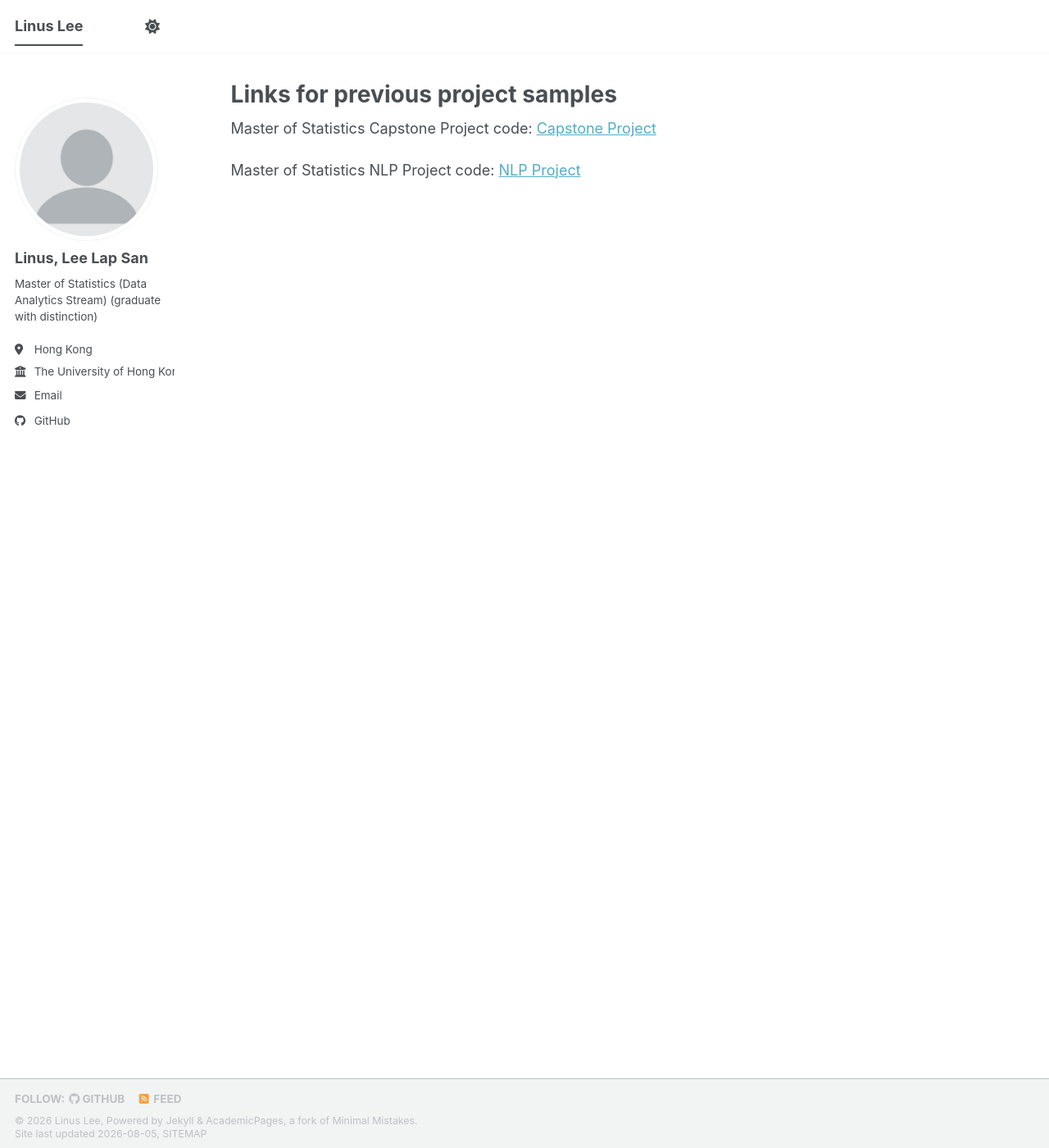
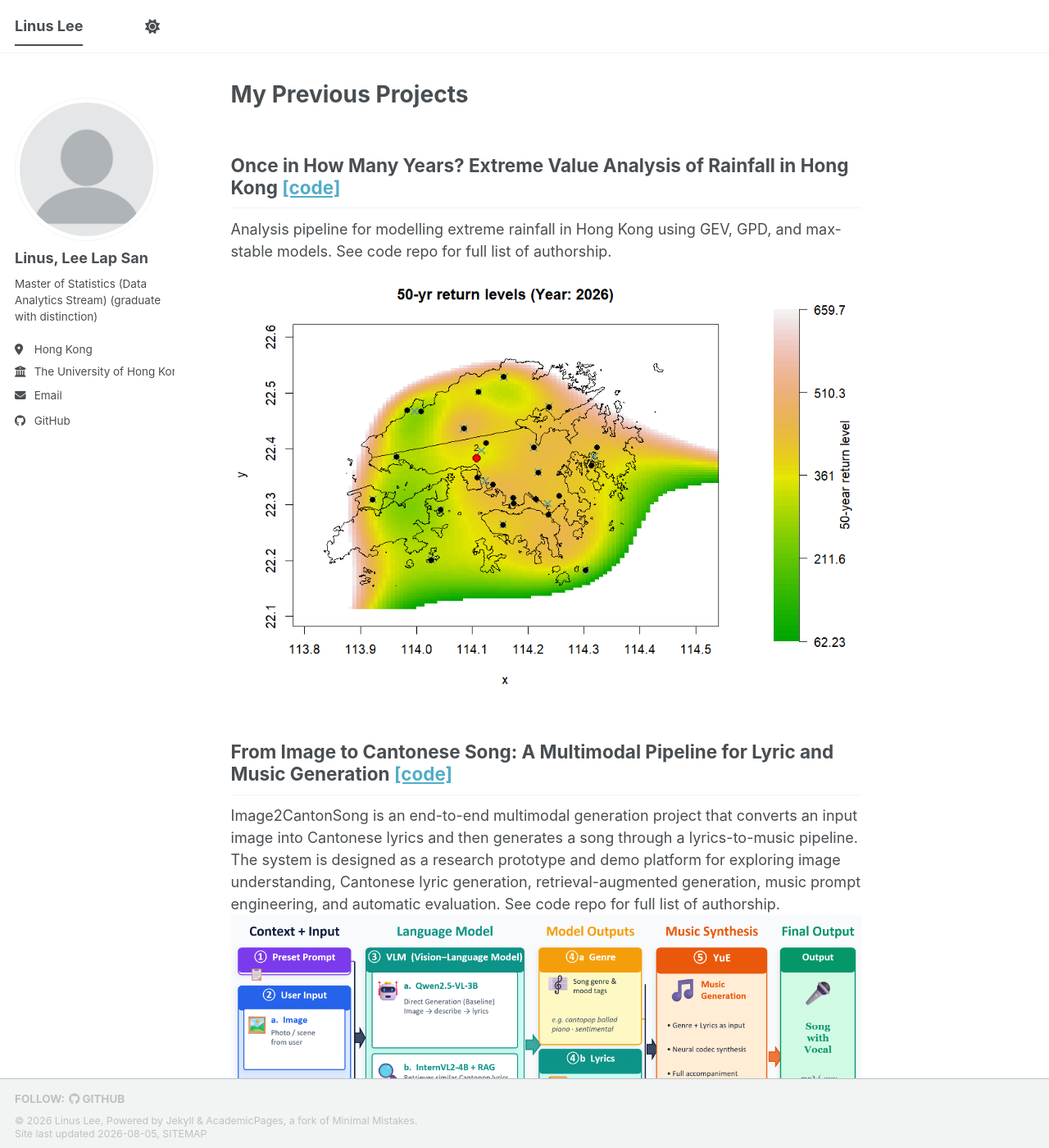
Before and after one commit to linus-lls/linus-lls.github.io, a Jekyll site: the page built from _pages/about.md, in a window 1280 px wide and 1400 px high. Shown: the whole window at 82% size. Built offline with Jekyll 4.4.1, drawn with Linux system fonts in a browser that asks for light colours; a script bundle is joined from its source files by our own code; library files that are not in the unit come from our copies.

Commit message:
Add images for projects

```diff
--- a/_config.yml
+++ b/_config.yml
@@ -125,7 +125,7 @@ staticman:
       options:
         format           : "iso8601" # "iso8601" (default), "timestamp-seconds", "timestamp-milliseconds"
 atom_feed:
-  hide                   : false     # change to true to hide the RSS feed in the footer
+  hide                   : true     # change to true to hide the RSS feed in the footer
   path                   : # blank (default) uses feed.xml
 
 
--- a/_pages/about.md
+++ b/_pages/about.md
@@ -1,12 +1,19 @@
 ---
 permalink: /
-title: "Links for previous project samples"
+title: "My Previous Projects"
 author_profile: true
 redirect_from:
   - /about/
   - /about.html
 ---
 
-Master of Statistics Capstone Project code: [Capstone Project](https://github.com/linus-lls/Capstone)
 
-Master of Statistics NLP Project code: [NLP Project](https://github.com/linus-lls/Image2CantonSong)
+## Once in How Many Years? Extreme Value Analysis of Rainfall in Hong Kong [[code]](https://github.com/linus-lls/Capstone)
+
+Analysis pipeline for modelling extreme rainfall in Hong Kong using GEV, GPD, and max-stable models. See code repo for full list of authorship.
+![Extreme rainfall analysis evaluation](/images/capstone/evaluation_powexp_knots18_none_pen0e+00_return50.png)
+
+## From Image to Cantonese Song: A Multimodal Pipeline for Lyric and Music Generation [[code]](https://github.com/linus-lls/Image2CantonSong)
+
+Image2CantonSong is an end-to-end multimodal generation project that converts an input image into Cantonese lyrics and then generates a song through a lyrics-to-music pipeline. The system is designed as a research prototype and demo platform for exploring image understanding, Cantonese lyric generation, retrieval-augmented generation, music prompt engineering, and automatic evaluation. See code repo for full list of authorship.
+![Image-to-song pipeline](/images/nlp/pipeline.png)
```
Also changed, not shown: images/capstone/evaluation_powexp_knots18_none_pen0e+00_return50.png (added), images/nlp/pipeline.png (added).
